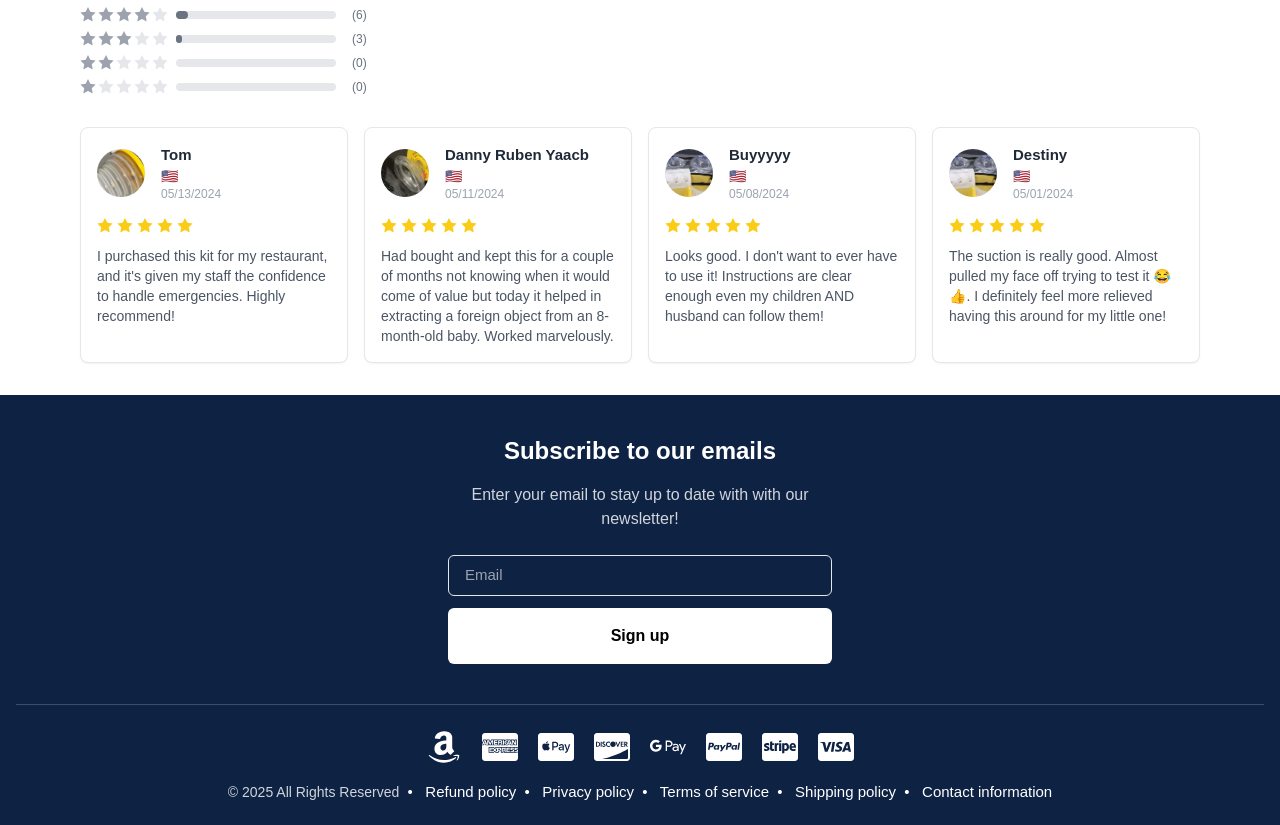
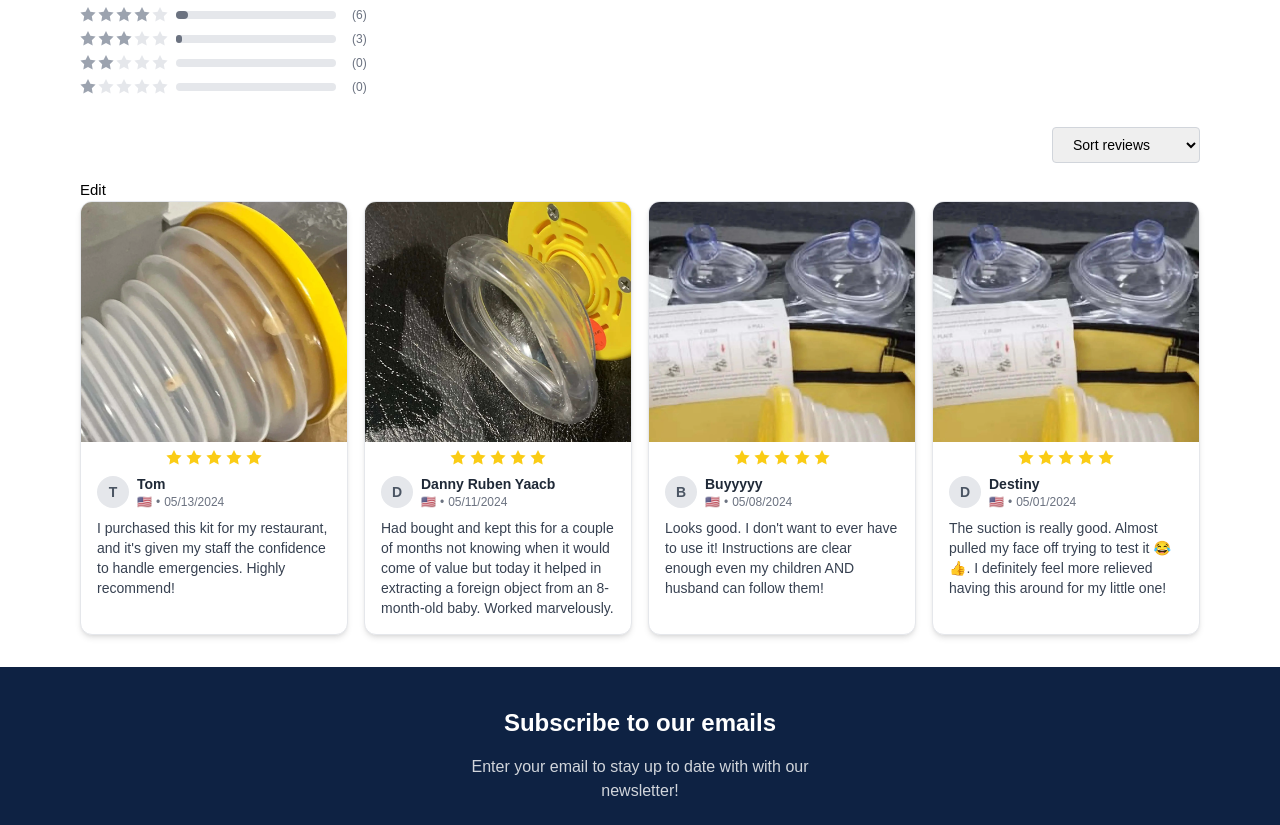
Before and after one commit to cehfidah/lifevac, a React (Create React App) app: page / in a window 1280 px wide. Shown: the part 10928-11753 px from the top of the page. Built offline with nearby package versions, Linux system fonts and the light colour scheme.

Commit message:
reviewgride update

```diff
--- a/src/pages/home/component/ReviewGrid.js
+++ b/src/pages/home/component/ReviewGrid.js
@@ -154,6 +154,29 @@ export default function ReviewGrid() {
     }
   };
 
+  const [visibleCount, setVisibleCount] = useState(4); // Initial number of reviews to display
+  const increment = 4; // Number of reviews to add on each click
+
+  // Sort reviews based on sortType
+  const sortedReviews = [...reviews].sort((a, b) => {
+    switch (sortType) {
+      case "date":
+        return new Date(b.date) - new Date(a.date);
+      case "rate":
+        return b.rating - a.rating;
+      default:
+        return 0;
+    }
+  });
+
+  // Determine if there are more reviews to load
+  const hasMore = visibleCount < sortedReviews.length;
+
+  // Handle "Load More" button click
+  const handleLoadMore = () => {
+    setVisibleCount((prev) => prev + increment);
+  };
+
   return (
     <section className="px-4 py-8 md:px-12 lg:px-20 bg-white">
       <div className="max-w-7xl mx-auto">
@@ -173,7 +196,6 @@ export default function ReviewGrid() {
             {showForm ? "Close review form" : "Write a review"}
           </button>
         </div>
-
         {/* Ratings Breakdown */}
         <div className="flex flex-col gap-2 mb-8">
           {ratingsBreakdown.map(({ stars, count }) => (
@@ -187,7 +209,8 @@ export default function ReviewGrid() {
                   .map((_, i) => (
                     <svg
                       key={i}
-                      className={`w-4 h-4 ${i < stars ? "text-gray-400" : "text-gray-200"
+                      className={`w-4 h-4 ${
+                        i < stars ? "text-gray-400" : "text-gray-200"
                       }`}
                       fill="currentColor"
                       viewBox="0 0 20 20"
@@ -206,7 +229,6 @@ export default function ReviewGrid() {
             </div>
           ))}
         </div>
-
         {/* Review Form */}
         {showForm && (
           <div className="border-t border-gray-300 pt-6 mb-8">
@@ -222,7 +244,8 @@ export default function ReviewGrid() {
                   onClick={() => setSelectedStars(star)}
                   onMouseEnter={() => setHoveredStar(star)}
                   onMouseLeave={() => setHoveredStar(0)}
-                  className={`w-6 h-6 cursor-pointer ${star <= (hoveredStar || selectedStars)
+                  className={`w-6 h-6 cursor-pointer ${
+                    star <= (hoveredStar || selectedStars)
                       ? "text-yellow-400"
                       : "text-gray-300"
                   }`}
@@ -289,50 +312,42 @@ export default function ReviewGrid() {
             </div>
           </div>
         )}
-
         {/* Review Cards */}
+        <div className="flex justify-end mb-4">
+          <select
+            value={sortType}
+            onChange={(e) => setSortType(e.target.value)}
+            className="border border-gray-300 rounded px-4 py-2 text-sm"
+          >
+            <option value="date">Sort reviews</option>
+            <option value="rate">Sort by contact</option>
+            <option value="rate">Sort by photo</option>
+            <option value="rate">Sort by rate</option>
+          </select>
+        </div>
+        Edit
         <div className="grid grid-cols-1 sm:grid-cols-2 md:grid-cols-3 lg:grid-cols-4 gap-4">
-          {[...reviews]
-            .sort((a, b) => {
-              switch (sortType) {
-                case "date":
-                  return new Date(b.date) - new Date(a.date);
-                case "rate":
-                  return b.rating - a.rating;
-                default:
-                  return 0;
-              }
-            })
-            .map((review) => (
+          {sortedReviews.slice(0, visibleCount).map((review) => (
             <div
               key={review.id}
-                className="border p-4 rounded-lg bg-white shadow-sm"
+              className="rounded-xl border bg-white shadow-md overflow-hidden flex flex-col"
             >
-                <div className="flex items-center gap-4 mb-4">
+              {/* Review Image */}
               <img
                 src={review.image}
-                    alt={review.name}
-                    className="w-12 h-12 rounded-full object-cover"
+                alt="Review product"
+                className="w-full h-60 object-cover"
               />
-                  <div>
-                    <div className="font-semibold text-gray-800">
-                      {review.name}
-                    </div>
-                    <div className="text-sm text-gray-500">
-                      {review.country}
-                    </div>
-                    <div className="text-xs text-gray-400">{review.date}</div>
-                  </div>
-                </div>
-                <div className="flex gap-1 mb-3">
+
+              {/* Star Rating */}
+              <div className="flex justify-center gap-1 py-2 bg-white">
                 {Array(5)
                   .fill(0)
                   .map((_, i) => (
                     <svg
                       key={i}
-                        className={`w-4 h-4 ${i < review.rating
-                            ? "text-yellow-400"
-                            : "text-gray-300"
+                      className={`w-4 h-4 ${
+                        i < review.rating ? "text-yellow-400" : "text-gray-300"
                       }`}
                       fill="currentColor"
                       viewBox="0 0 20 20"
@@ -341,10 +356,42 @@ export default function ReviewGrid() {
                     </svg>
                   ))}
               </div>
-                <p className="text-sm text-gray-600">{review.content}</p>
+
+              {/* User Info */}
+              <div className="flex items-center gap-2 px-4 mb-2">
+                <div className="flex-shrink-0 w-8 h-8 bg-gray-200 rounded-full flex items-center justify-center text-sm font-bold text-gray-600">
+                  {review.name.charAt(0)}
+                </div>
+                <div className="flex flex-col">
+                  <span className="text-sm font-semibold text-gray-800">
+                    {review.name}
+                  </span>
+                  <div className="flex items-center gap-1 text-xs text-gray-500">
+                    <span>{review.country}</span>
+                    <span>•</span>
+                    <span>{review.date}</span>
+                  </div>
+                </div>
+              </div>
+
+              {/* Review Content */}
+              <p className="text-sm text-gray-700 px-4 pb-4">
+                {review.content}
+              </p>
             </div>
           ))}
         </div>
+        {/* Load More Button */}
+        {hasMore && (
+          <div className="flex justify-center mt-6">
+            <button
+              onClick={handleLoadMore}
+              className="px-6 py-2 bg-blue-600 text-white rounded hover:bg-blue-700 transition"
+            >
+              Load More
+            </button>
+          </div>
+        )}
       </div>
     </section>
   );
```
Lines whose indentation alone changed are shown as unchanged.
